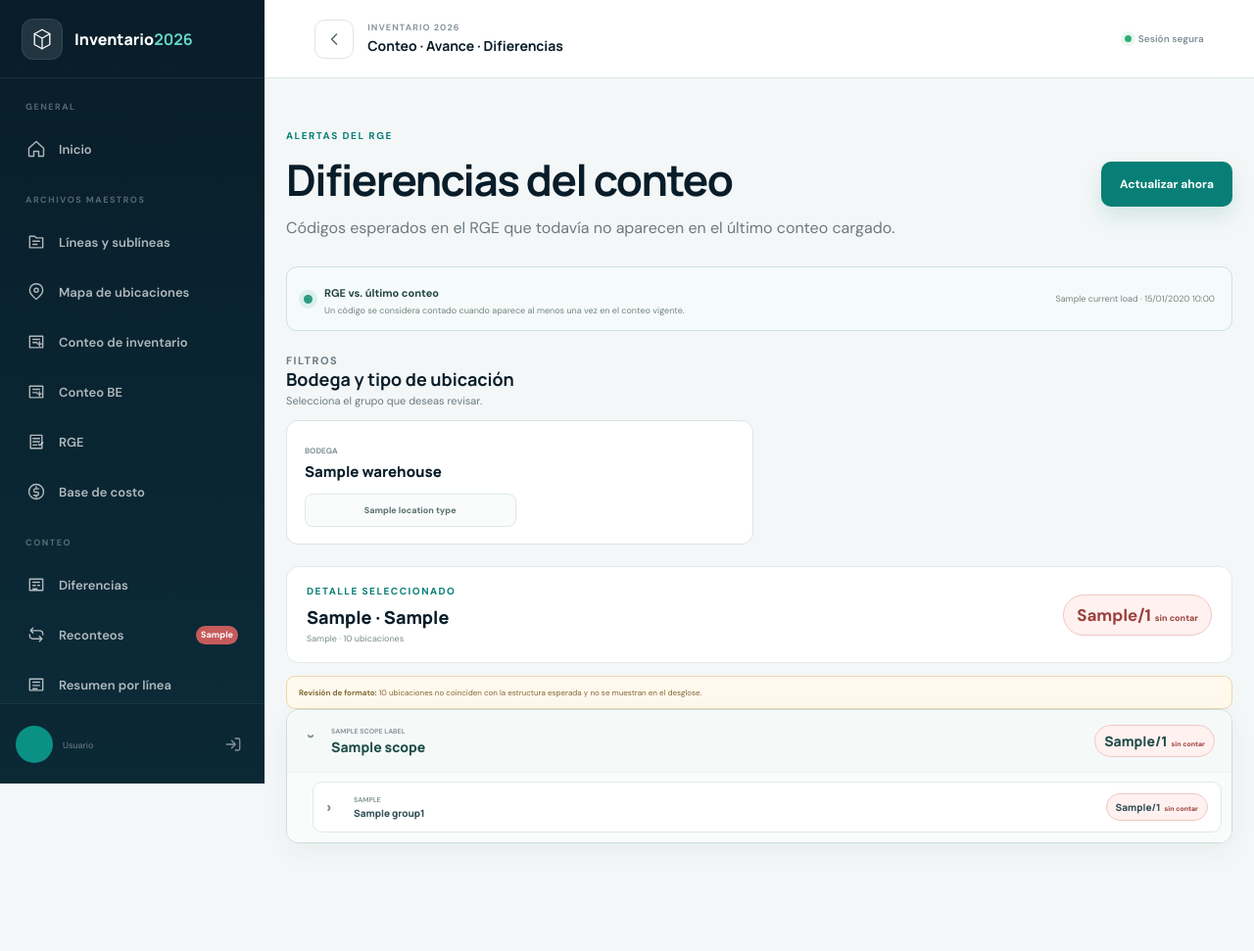
After one commit to Blaxter97r/InventarioCD, a Django app: template conteo/templates/conteo/progress_differences.html in a window 1280 px wide. The commit adds this page. Shown: the whole page at 98% size. Run offline with Django 5.2, Linux system fonts and the light colour scheme; the template is opened without the code that fills it: most values are stand-ins (such as "Sample title", 1, 10 or a date in 2020).

Commit message:
Agregar alertas de diferencias al avance

```diff
--- a/conteo/static/conteo/css/conteo.css
+++ b/conteo/static/conteo/css/conteo.css
@@ -509,6 +509,45 @@
 .progress-explorer-prompt h2 { margin: 0 0 4px; color: var(--count-navy); font: 800 15px "Manrope", sans-serif; }
 .progress-explorer-prompt p, .progress-explorer__noscript { margin: 0; color: #7e8c90; font-size: 9px; }
 
+.code-difference-filters { margin-bottom: 22px; }
+.code-difference-filter-grid { display: grid; grid-template-columns: repeat(2, minmax(0, 1fr)); gap: 12px; }
+.code-difference-filter-grid article { padding: 17px 18px; border: 1px solid var(--count-line); border-radius: 12px; background: #fff; }
+.code-difference-filter-grid article > span { color: #839194; font-size: 8px; font-weight: 800; text-transform: uppercase; }
+.code-difference-filter-grid h3 { margin: 3px 0 12px; color: var(--count-navy); font: 800 15px "Manrope", sans-serif; }
+.code-difference-filter-grid article > div { display: grid; grid-template-columns: repeat(2, minmax(0, 1fr)); gap: 8px; }
+.code-difference-filter-grid a { padding: 10px 12px; border: 1px solid #dfe8e7; border-radius: 8px; color: #58706e; background: #fafcfc; font-size: 9px; font-weight: 800; text-align: center; }
+.code-difference-filter-grid a:hover { border-color: #9bcfc8; }
+.code-difference-filter-grid a.is-selected { border-color: #55ad9f; color: #176f65; background: #eaf7f4; box-shadow: 0 0 0 2px rgba(8,127,118,.07); }
+.code-difference-summary { display: flex; align-items: center; justify-content: space-between; gap: 18px; margin-bottom: 13px; padding: 18px 20px; border: 1px solid #e4eaea; border-radius: 13px; background: #fff; }
+.code-difference-summary h2 { margin: 2px 0 4px; color: var(--count-navy); font: 800 18px "Manrope", sans-serif; }
+.code-difference-summary p:last-child { margin: 0; color: #7c8b8e; font-size: 9px; }
+.code-alert-count { display: inline-flex; align-items: baseline; gap: 4px; flex: 0 0 auto; padding: 6px 9px; border: 1px solid #efc7c3; border-radius: 999px; color: #9a403a; background: #fff1f0; font-size: 7px; font-weight: 800; white-space: nowrap; }
+.code-alert-count strong { font-size: 10px; }
+.code-alert-count.is-clear { border-color: #bfe0d6; color: #28745f; background: #edf8f4; }
+.code-difference-summary > .code-alert-count { padding: 9px 13px; font-size: 9px; }
+.code-difference-summary > .code-alert-count strong { font-size: 17px; }
+.code-difference-tree { display: grid; gap: 12px; margin: 0 0 30px; }
+.code-difference-node { overflow: hidden; border: 1px solid #e1e8e8; border-radius: 10px; background: #fff; }
+.code-difference-node--scope { border-color: #cbdedb; border-radius: 13px; box-shadow: 0 9px 26px rgba(28,67,71,.05); }
+.code-difference-node summary, .code-difference-location { display: flex; align-items: center; justify-content: space-between; gap: 12px; padding: 11px 13px; cursor: pointer; list-style: none; }
+.code-difference-node summary::-webkit-details-marker, .code-difference-location summary::-webkit-details-marker { display: none; }
+.code-difference-node summary::before { width: 16px; flex: 0 0 16px; color: #7d918e; content: "›"; font-size: 17px; font-weight: 800; transition: transform .15s ease; }
+.code-difference-node[open] > summary::before { transform: rotate(90deg); }
+.code-difference-node summary > span:first-of-type, .code-difference-location > span:first-child, .code-difference-location summary > span:first-of-type { min-width: 0; flex: 1; }
+.code-difference-node summary small, .code-difference-location small { display: block; margin-bottom: 2px; color: #899799; font-size: 7px; font-weight: 800; text-transform: uppercase; }
+.code-difference-node summary > span > strong, .code-difference-location > span > strong, .code-difference-location summary > span > strong { display: block; overflow: hidden; color: #365258; font: 800 10px "Manrope", sans-serif; text-overflow: ellipsis; white-space: nowrap; }
+.code-difference-node--scope > summary { padding: 15px 17px; background: #f5faf9; }
+.code-difference-node--scope > summary > span > strong { color: #214e4b; font-size: 14px; }
+.code-difference-node__children { display: grid; gap: 8px; padding: 9px 10px 10px 26px; border-top: 1px solid #edf1f1; background: #fafcfc; }
+.code-difference-locations { display: grid; gap: 6px; padding: 8px 9px 9px 25px; border-top: 1px solid #edf1f1; background: #fbfcfc; }
+.code-difference-location { overflow: hidden; padding: 0; border: 1px solid #eccbc7; border-radius: 9px; background: #fff7f6; }
+.code-difference-location > summary { display: flex; align-items: center; justify-content: space-between; gap: 12px; padding: 10px 12px; cursor: pointer; list-style: none; }
+.code-difference-location > summary::before { width: 13px; flex: 0 0 13px; color: #a45952; content: "+"; font-size: 13px; font-weight: 900; }
+.code-difference-location[open] > summary::before { content: "−"; }
+.code-difference-location.is-clear { padding: 10px 12px 10px 37px; border-color: #d8e7e2; background: #f7fbf9; }
+.code-difference-codes { display: flex; flex-wrap: wrap; gap: 6px; padding: 10px 12px 12px 37px; border-top: 1px solid #f0d9d6; }
+.code-difference-codes span { padding: 5px 7px; border-radius: 6px; color: #91443e; background: #f9dedb; font-size: 8px; font-weight: 800; }
+
 @media (max-width: 900px) {
   .recount-summary-head { display: none; }
   .recount-summary-trigger { grid-template-columns: minmax(0, 1fr) auto; gap: 8px 14px; }
@@ -532,6 +571,7 @@
   .progress-browser { display: flex; overflow-x: auto; scroll-snap-type: x proximity; }
   .progress-browser__column { width: min(72vw, 320px); flex: 0 0 min(72vw, 320px); scroll-snap-align: start; }
   .progress-browser__column--locations { width: min(82vw, 380px); flex-basis: min(82vw, 380px); }
+  .code-difference-filter-grid { grid-template-columns: 1fr; }
   .queue-file { grid-column: 1 / -1; }
   .queue-actions { justify-content: flex-end; }
 }
@@ -587,4 +627,8 @@
   .progress-reconciliation__metrics strong { grid-row: 1 / 3; grid-column: 2; }
   .progress-reconciliation__table-wrap { margin-inline: 18px; }
   .progress-reconciliation footer { padding-inline: 18px; }
+  .code-difference-summary { align-items: flex-start; flex-direction: column; }
+  .code-difference-node__children { padding-left: 14px; }
+  .code-difference-locations { padding-left: 14px; }
+  .code-difference-filter-grid article > div { grid-template-columns: 1fr; }
 }
--- /dev/null
+++ b/conteo/templates/conteo/progress_differences.html
@@ -0,0 +1,95 @@
+{% extends "layouts/app_shell.html" %}
+{% load static %}
+{% block title %}Difierencias del conteo | Inventario 2026{% endblock %}
+{% block extra_css %}<link rel="stylesheet" href="{% static 'conteo/css/conteo.css' %}?v=20260925-1" />{% endblock %}
+{% block page_name %}Conteo · Avance · Difierencias{% endblock %}
+{% block page_content %}
+  <div class="count-page progress-page code-differences-page">
+    <div class="count-heading progress-heading">
+      <div>
+        <p class="count-eyebrow">Alertas del RGE</p>
+        <h1>Difierencias del conteo</h1>
+        <p>Códigos esperados en el RGE que todavía no aparecen en el último conteo cargado.</p>
+      </div>
+      <a class="count-button count-button--primary" href="{% url 'conteo:progress_differences' %}?{{ refresh_query }}">Actualizar ahora</a>
+    </div>
+
+    <aside class="progress-source">
+      <span class="progress-source__dot"></span>
+      <div><strong>RGE vs. último conteo</strong><p>Un código se considera contado cuando aparece al menos una vez en el conteo vigente.</p></div>
+      {% if current_load %}<small>{{ current_load.archivo_nombre }} · {{ current_load.fecha_carga|date:"d/m/Y H:i" }}</small>{% else %}<small>Sin conteo cargado</small>{% endif %}
+    </aside>
+
+    <section class="code-difference-filters" aria-labelledby="difference-filter-title">
+      <div class="difference-section__heading">
+        <div><p class="count-eyebrow">Filtros</p><h2 id="difference-filter-title">Bodega y tipo de ubicación</h2><p>Selecciona el grupo que deseas revisar.</p></div>
+      </div>
+      <div class="code-difference-filter-grid">
+        {% for warehouse in selectors %}
+          <article>
+            <span>Bodega</span><h3>{{ warehouse.name }}</h3>
+            <div>
+              {% for item in warehouse.types %}
+                <a href="{{ item.url }}" class="{% if warehouse.value == selected_warehouse and item.value == selected_type %}is-selected{% endif %}">{{ item.name }}</a>
+              {% endfor %}
+            </div>
+          </article>
+        {% endfor %}
+      </div>
+    </section>
+
+    <div class="code-difference-summary">
+      <div><p class="count-eyebrow">Detalle seleccionado</p><h2>{{ selected_warehouse|title }} · {{ selected_type|title }}</h2><p>{{ format_help }} · {{ location_total }} ubicaciones</p></div>
+      <span class="code-alert-count {% if not missing_codes %}is-clear{% endif %}"><strong>{{ missing_codes }}/{{ total_codes }}</strong> sin contar</span>
+    </div>
+
+    {% if invalid_total %}<aside class="progress-data-alert"><strong>Revisión de formato:</strong> {{ invalid_total }} ubicaciones no coinciden con la estructura esperada y no se muestran en el desglose.</aside>{% endif %}
+
+    {% if current_rge and scopes %}
+      <section class="code-difference-tree" aria-label="Desglose de códigos sin contar">
+        {% for scope in scopes %}
+          <details class="code-difference-node code-difference-node--scope" open>
+            <summary><span><small>{{ scope_label }}</small><strong>{{ scope.name }}</strong></span><span class="code-alert-count {% if not scope.missing_codes %}is-clear{% endif %}"><strong>{{ scope.missing_codes }}/{{ scope.total_codes }}</strong> sin contar</span></summary>
+            <div class="code-difference-node__children">
+              {% for group1 in scope.groups %}
+                <details class="code-difference-node">
+                  <summary><span><small>{{ group_labels.0 }}</small><strong>{{ group1.name }}</strong></span><span class="code-alert-count {% if not group1.missing_codes %}is-clear{% endif %}"><strong>{{ group1.missing_codes }}/{{ group1.total_codes }}</strong> sin contar</span></summary>
+                  <div class="code-difference-node__children">
+                    {% for group2 in group1.children %}
+                      <details class="code-difference-node">
+                        <summary><span><small>{{ group_labels.1 }}</small><strong>{{ group2.name }}</strong></span><span class="code-alert-count {% if not group2.missing_codes %}is-clear{% endif %}"><strong>{{ group2.missing_codes }}/{{ group2.total_codes }}</strong> sin contar</span></summary>
+                        <div class="code-difference-node__children">
+                          {% for group3 in group2.children %}
+                            <details class="code-difference-node">
+                              <summary><span><small>{{ group_labels.2 }}</small><strong>{{ group3.name }}</strong></span><span class="code-alert-count {% if not group3.missing_codes %}is-clear{% endif %}"><strong>{{ group3.missing_codes }}/{{ group3.total_codes }}</strong> sin contar</span></summary>
+                              <div class="code-difference-locations">
+                                {% for location in group3.locations %}
+                                  {% if location.missing_codes %}
+                                    <details class="code-difference-location">
+                                      <summary><span><small>{% if location.leaf_value %}{{ leaf_label }} {{ location.leaf_value }} · {% endif %}Ubicación</small><strong>{{ location.code }}</strong></span><span class="code-alert-count"><strong>{{ location.missing_codes }}/{{ location.total_codes }}</strong> sin contar</span></summary>
+                                      <div class="code-difference-codes">{% for code in location.missing_code_list %}<span>{{ code }}</span>{% endfor %}</div>
+                                    </details>
+                                  {% else %}
+                                    <div class="code-difference-location is-clear"><span><small>{% if location.leaf_value %}{{ leaf_label }} {{ location.leaf_value }} · {% endif %}Ubicación</small><strong>{{ location.code }}</strong></span><span class="code-alert-count is-clear"><strong>0/{{ location.total_codes }}</strong> sin contar</span></div>
+                                  {% endif %}
+                                {% endfor %}
+                              </div>
+                            </details>
+                          {% endfor %}
+                        </div>
+                      </details>
+                    {% endfor %}
+                  </div>
+                </details>
+              {% endfor %}
+            </div>
+          </details>
+        {% endfor %}
+      </section>
+    {% elif not current_rge %}
+      <section class="queue-empty"><span>!</span><h2>No hay un RGE vigente</h2><p>Carga el RGE para identificar los códigos que aún no han sido contados.</p></section>
+    {% else %}
+      <section class="queue-empty"><span>⌁</span><h2>No hay ubicaciones aplicables</h2><p>Revisa el mapa y el RGE para {{ selected_warehouse|title }} · {{ selected_type|title }}.</p></section>
+    {% endif %}
+  </div>
+{% endblock %}
--- a/conteo/urls.py
+++ b/conteo/urls.py
@@ -36,6 +36,7 @@ urlpatterns = [
     ),
     path("resumen-por-linea/", views.line_summary_view, name="line_summary"),
     path("avance/general/", views.progress_general_view, name="progress_general"),
+    path("avance/difierencias/", views.progress_differences_view, name="progress_differences"),
     path("avance/", views.progress_view, name="progress"),
     path("avance/validar-ubicacion/", views.validate_progress_location_view, name="validate_progress_location"),
     path("avance/secundario/diferencias-cantidad.pdf", views.secondary_quantity_differences_pdf_view, name="secondary_quantity_differences_pdf"),
--- a/usuarios/templates/layouts/app_shell.html
+++ b/usuarios/templates/layouts/app_shell.html
@@ -66,7 +66,7 @@
           </a>
 
           <p class="sidebar-nav__label">Conteo</p>
-          <a class="sidebar-link {% if request.resolver_match.namespace == 'conteo' and request.resolver_match.url_name != 'recounts' and request.resolver_match.url_name != 'line_summary' and request.resolver_match.url_name != 'progress' and request.resolver_match.url_name != 'progress_general' %}is-active{% endif %}" href="{% if can_validate_differences %}{% url 'conteo:pending_queue' %}{% else %}{% url 'conteo:differences_index' %}{% endif %}" title="Diferencias" aria-label="Diferencias">
+          <a class="sidebar-link {% if request.resolver_match.namespace == 'conteo' and request.resolver_match.url_name != 'recounts' and request.resolver_match.url_name != 'line_summary' and request.resolver_match.url_name != 'progress' and request.resolver_match.url_name != 'progress_general' and request.resolver_match.url_name != 'progress_differences' %}is-active{% endif %}" href="{% if can_validate_differences %}{% url 'conteo:pending_queue' %}{% else %}{% url 'conteo:differences_index' %}{% endif %}" title="Diferencias" aria-label="Diferencias">
             <svg viewBox="0 0 24 24" aria-hidden="true"><path d="M4 5h16v14H4z" /><path d="M8 9h8M8 13h3M14 13h2M8 17h5" /></svg>
             <span>Diferencias</span>
             {% if can_validate_differences and pending_recounts %}<b class="sidebar-link__badge">{{ pending_recounts }}</b>{% endif %}
@@ -80,8 +80,8 @@
             <svg viewBox="0 0 24 24" aria-hidden="true"><path d="M4 5h16v14H4zM8 9h8M8 13h8M8 17h5" /></svg>
             <span>Resumen por línea</span>
           </a>
-          <details class="sidebar-group" {% if request.resolver_match.namespace == 'conteo' and request.resolver_match.url_name == 'progress' or request.resolver_match.namespace == 'conteo' and request.resolver_match.url_name == 'progress_general' %}open{% endif %}>
-            <summary class="sidebar-link {% if request.resolver_match.namespace == 'conteo' and request.resolver_match.url_name == 'progress' or request.resolver_match.namespace == 'conteo' and request.resolver_match.url_name == 'progress_general' %}is-active{% endif %}" title="Avance" aria-label="Mostrar opciones de avance">
+          <details class="sidebar-group" {% if request.resolver_match.namespace == 'conteo' and request.resolver_match.url_name == 'progress' or request.resolver_match.namespace == 'conteo' and request.resolver_match.url_name == 'progress_general' or request.resolver_match.namespace == 'conteo' and request.resolver_match.url_name == 'progress_differences' %}open{% endif %}>
+            <summary class="sidebar-link {% if request.resolver_match.namespace == 'conteo' and request.resolver_match.url_name == 'progress' or request.resolver_match.namespace == 'conteo' and request.resolver_match.url_name == 'progress_general' or request.resolver_match.namespace == 'conteo' and request.resolver_match.url_name == 'progress_differences' %}is-active{% endif %}" title="Avance" aria-label="Mostrar opciones de avance">
               <svg viewBox="0 0 24 24" aria-hidden="true"><path d="M4 19V5M4 19h16M8 16v-4M12 16V8M16 16v-6M20 16V5" /></svg>
               <span>Avance</span>
               <svg class="sidebar-group__chevron" viewBox="0 0 20 20" aria-hidden="true"><path d="m6 8 4 4 4-4" /></svg>
@@ -89,6 +89,7 @@
             <div class="sidebar-subnav">
               <a class="sidebar-subnav__link {% if request.resolver_match.url_name == 'progress_general' %}is-active{% endif %}" href="{% url 'conteo:progress_general' %}"><span>Avance general</span></a>
               <a class="sidebar-subnav__link {% if request.resolver_match.url_name == 'progress' %}is-active{% endif %}" href="{% url 'conteo:progress' %}"><span>Avance detallado</span></a>
+              <a class="sidebar-subnav__link {% if request.resolver_match.url_name == 'progress_differences' %}is-active{% endif %}" href="{% url 'conteo:progress_differences' %}"><span>Difierencias</span></a>
             </div>
           </details>
 
```
Also changed, not shown: conteo/progress.py (+145 -0 lines), conteo/tests.py (+38 -0 lines), conteo/views.py (+16 -1 lines).
